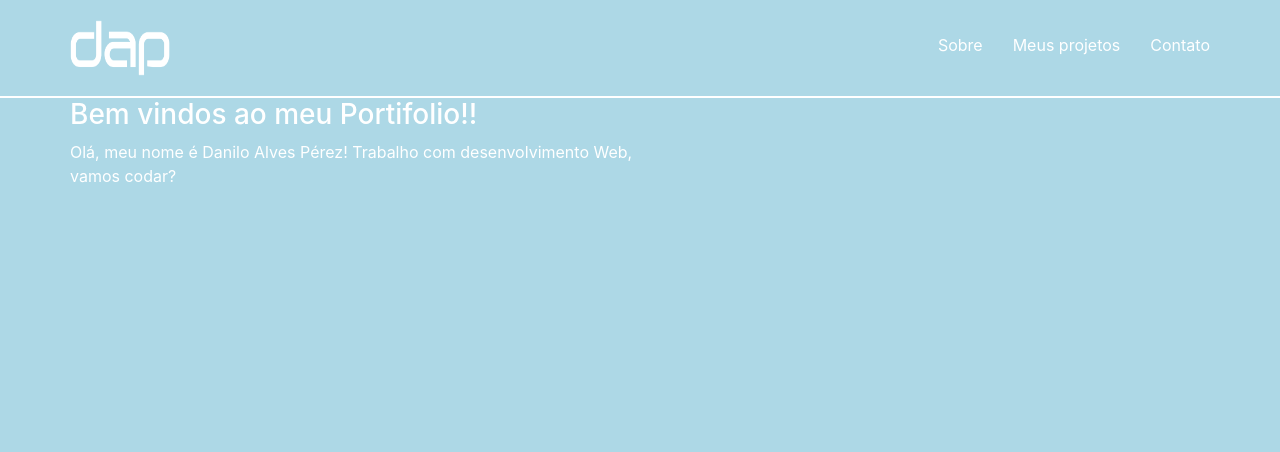
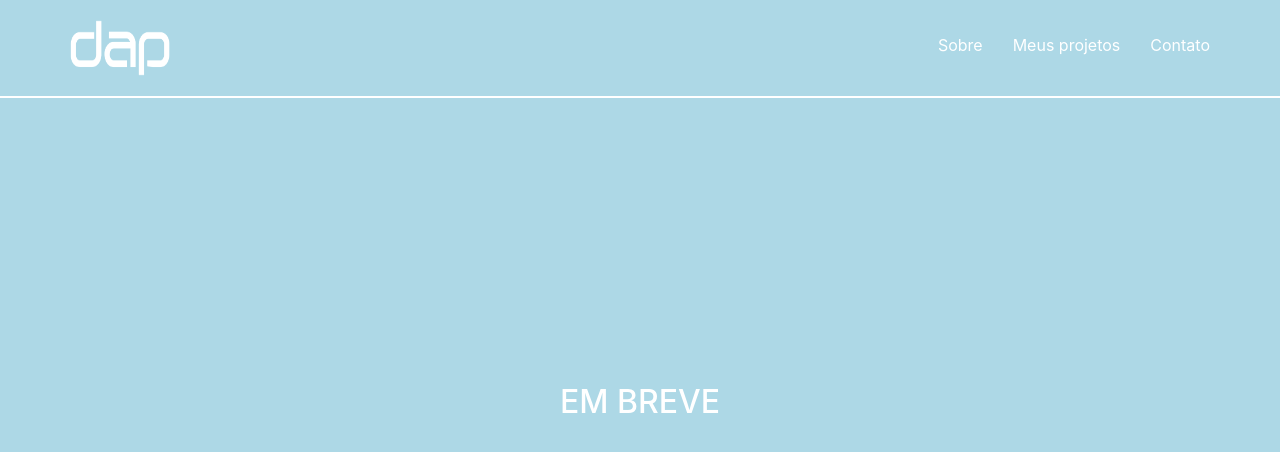
Before and after one commit to dap4ever/portifolio, a website: page index.html in a window 1280 px wide. Drawn offline with nearby package versions, Linux system fonts and the light colour scheme.

Commit message:
main em contrução

```diff
--- a/assets/scss/style.scss
+++ b/assets/scss/style.scss
@@ -69,4 +69,12 @@ body {
 
         }
     }
+
+    #sobre{
+        text-align: center;
+
+        h2{
+            margin-top: 25%;
+        }
+    }
 }
--- a/index.html
+++ b/index.html
@@ -19,7 +19,7 @@
         <nav>
           <a class="logo" href="#">
             <img src="assets/img/logo_dap.png" alt="logo" />
-            <h1 class="titulo">Danilo Alves Pérez</h1>
+            <h1 class="titulo">Desenvolvedor web  Full Stack Danilo Alves Pérez</h1>
           </a>
           <ul>
             <li><a href="">Sobre</a></li>
@@ -30,18 +30,10 @@
       </div>
     </header>
 
-    <section>
+    <section id="sobre">
       <div class="container">
-        <div class="row col-6">
-          <h3>Bem vindos ao meu Portifolio!!</h3>
-          <p>
-            Olá, meu nome é Danilo Alves Pérez!
-
-            Trabalho com desenvolvimento Web, vamos codar?
-
-          </p>
-        </div class="col-6">
-        <div>
+        <div class="emdesenvolvimento">
+         <h2> EM BREVE </h2>
 
         </div>
       </div>
```
Also changed, not shown: assets/css/style.min.css.
